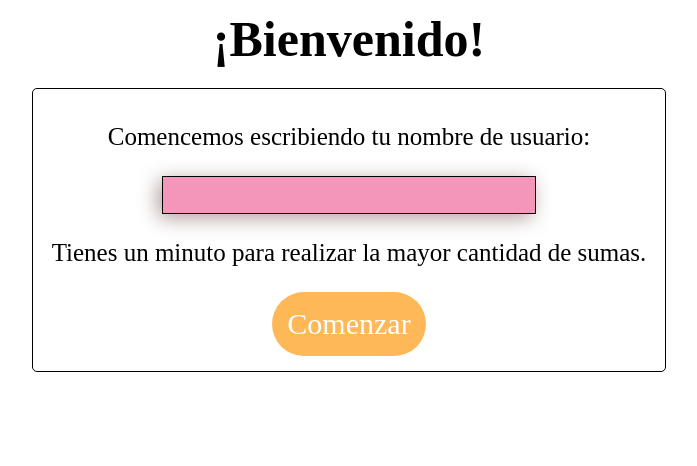
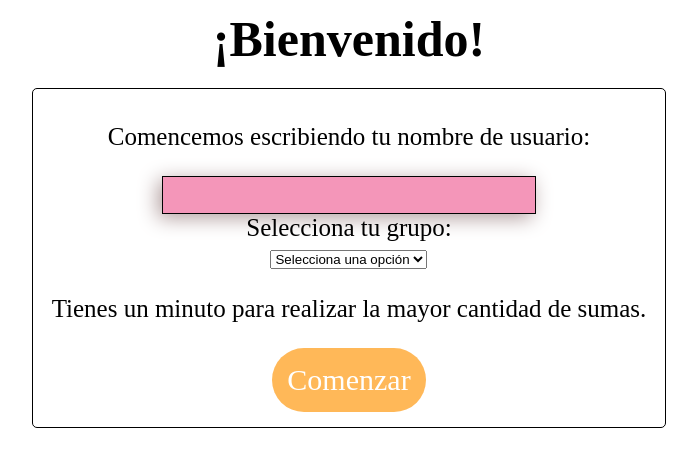
Before and after one commit to toledanogus/sumaslv1, a React (Vite) app: page /#/Bienvenida in a window 1280 px wide. Shown: the top 466 px of the page, without its empty margins (291-988 px from the left). Built offline with nearby package versions, Linux system fonts and the light colour scheme; a web font is replaced by a local one.

Commit message:
Prueba grupos A B

```diff
--- a/src/context/UserProvider.jsx
+++ b/src/context/UserProvider.jsx
@@ -7,10 +7,11 @@ export const UserProvider = ({children}) => {
 const [nombre, setNombre] = useState('');
 const [puntaje1, setPuntaje1] = useState(0);
 const [continuidad, setContinuidad] = useState(0);
+const [selectedOption, setSelectedOption] = useState('');
 
   return (
 
-    <UserContext.Provider value={{nombre, setNombre, puntaje1, setPuntaje1, continuidad, setContinuidad}}>
+    <UserContext.Provider value={{nombre, setNombre, puntaje1, setPuntaje1, continuidad, setContinuidad, selectedOption, setSelectedOption}}>
         {children}
     </UserContext.Provider>
   )
--- a/src/pages/BienvenidaPage.jsx
+++ b/src/pages/BienvenidaPage.jsx
@@ -4,20 +4,24 @@ import { UserContext } from "../context/createContext";
 
 export const BienvenidaPage = () => {
   // eslint-disable-next-line no-unused-vars
-  const { nombre, setNombre, setContinuidad } = useContext(UserContext);
+  const { nombre, setNombre, setContinuidad, selectedOption, setSelectedOption } = useContext(UserContext);
   const navigate = useNavigate(); // Usa el hook useNavigate
+
+  const handleSelectChange = (event) => {
+    setSelectedOption(event.target.value);
+  };
 
   const onInputChange2 = ({ target }) => {
     setNombre(target.value);
   };
 
   const siguiente = () => {
-    if (nombre !== '') {
+    if (nombre !== '' && selectedOption !== '') {
       setContinuidad(1);
       navigate("/sumas"); // Navega a la ruta /sumas
     }
     else{
-      alert('Escribe tu nombre por favor.');
+      alert('Escribe tu nombre y selecciona tu grupo.');
     }
   };
 
@@ -38,6 +42,16 @@ export const BienvenidaPage = () => {
           value={nombre}
           onChange={onInputChange2}
         />
+        <div>Selecciona tu grupo: </div>
+        <div>
+      {/* Etiqueta select para la lista desplegable */}
+      <select value={selectedOption} onChange={handleSelectChange}>
+        {/* Opciones de la lista desplegable */}
+        <option value="">Selecciona una opción</option>
+        <option value="6a">6º A</option>
+        <option value="6b">6º B</option>
+      </select>
+    </div>
         <p>Tienes un minuto para realizar la mayor cantidad de sumas.</p>
         <button type="button" className="comenzar" onClick={siguiente}>
           Comenzar
--- a/src/pages/ResultadosPage.jsx
+++ b/src/pages/ResultadosPage.jsx
@@ -3,7 +3,7 @@ import { UserContext } from "../context/createContext";
 import { useNavigate } from "react-router-dom";
 
 export const ResultadosPage = () => {
-  const { nombre, puntaje1, setNombre, setPuntaje1, setContinuidad} = useContext(UserContext);
+  const { nombre, puntaje1, setNombre, setPuntaje1, setContinuidad, selectedOption} = useContext(UserContext);
   const [datos, setDatos] = useState(null);
   const url = "../SumasReact/php/enviar.php";
   const url2 = "../SumasReact/php/recibir.php";
@@ -12,6 +12,7 @@ export const ResultadosPage = () => {
   let datosJson = {
     nom: nombre,
     pun: puntaje1,
+    grupo: selectedOption
   };
 
   const enviarNombre = async () => {
```
Also changed, not shown: 2 other files (tests, documents, lock files or other folders).
